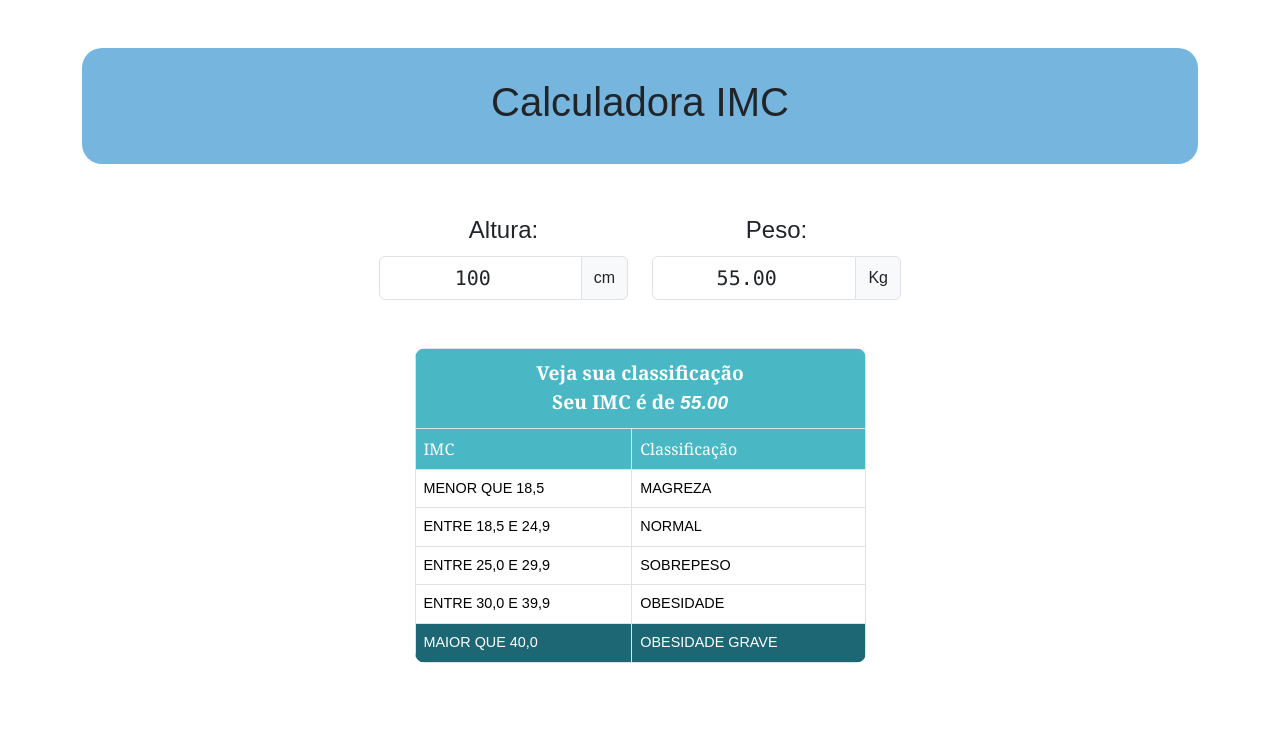
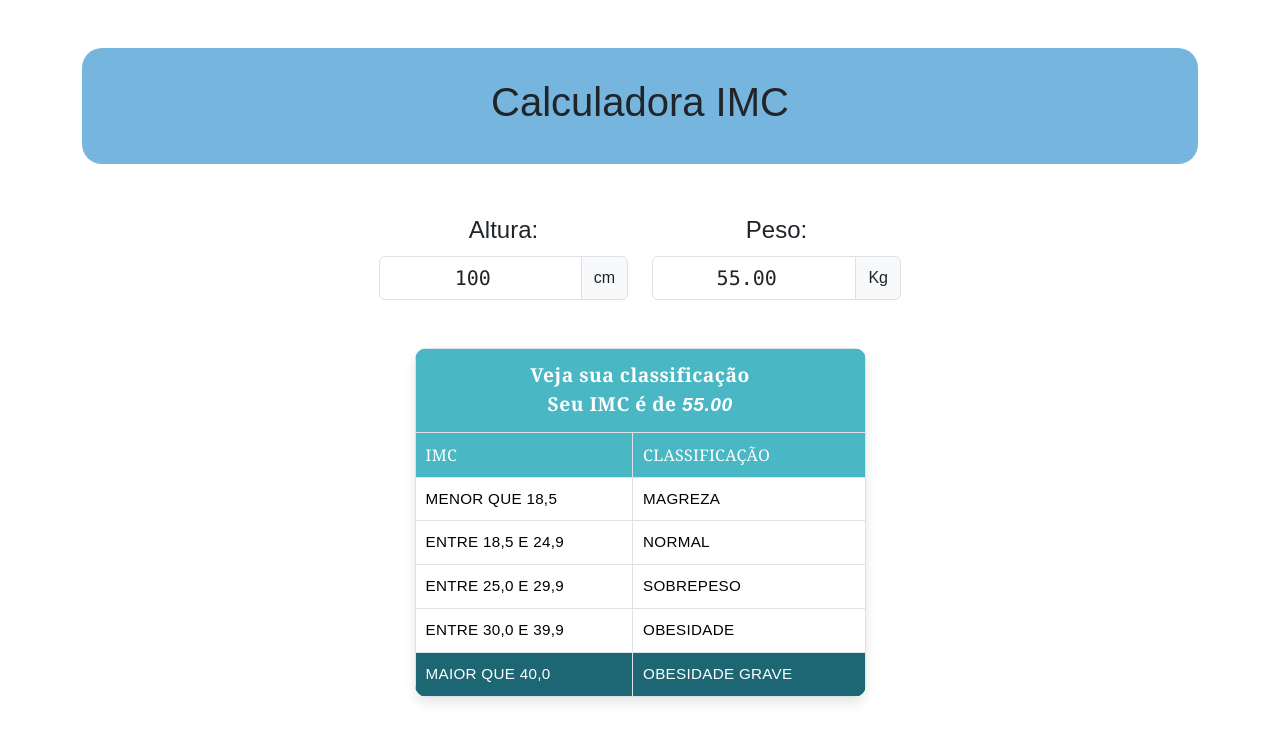
Before and after one commit to LigiaMayer/IMC, a React (Vite) app: page / in a window 1280 px wide. Shown: the top 742 px of the page. Built offline with nearby package versions, Linux system fonts and the light colour scheme.

Commit message:
Update index.jsx

```diff
--- a/src/components/Result/index.jsx
+++ b/src/components/Result/index.jsx
@@ -36,35 +36,35 @@ export default ({ imc }) => {
             imc: 'maior que 40,0',
             description: 'obesidade grave'
         }
-    ]
+    ];
 
     useEffect(() => {
         for (let idx = 0; idx < classification.length; idx++) {
             const item = classification[idx];
 
             if (imc > item.min && imc < item.max) {
-                const element = document.querySelectorAll(`.line_${idx}`)
+                const element = document.querySelectorAll(`.line_${idx}`);
                 element.forEach((line) => {
                     line.style.backgroundColor = '#1C6773';
                     line.style.color = '#fff';
-                })
+                });
             } else {
-                const element = document.querySelectorAll(`.line_${idx}`)
+                const element = document.querySelectorAll(`.line_${idx}`);
                 element.forEach((line) => {
                     line.style.backgroundColor = '';
                     line.style.color = '';
-                })
+                });
             }
         }
     }, [imc]);
 
     return (
-        <Row className='justify-content-center mt-5'>
+        <Row className="justify-content-center mt-5">
             <Col xs={5}>
-                <Table bordered style={{ borderRadius: '10px', overflow: 'hidden' }}>
+                <Table bordered style={{ borderRadius: '12px', overflow: 'hidden', boxShadow: '0 6px 12px rgba(0, 0, 0, 0.1)' }}>
                     <thead>
                         <tr>
-                            <th colSpan={2} className='text-center' style={{ backgroundColor: '#4AB8C4', color: 'white', fontFamily: 'Georgia, serif', fontSize: '1.2rem', padding: '10px' }}>
+                            <th colSpan={2} className="text-center" style={{ backgroundColor: '#4AB8C4', color: 'white', fontFamily: 'Georgia, serif', fontSize: '1.2rem', padding: '12px', letterSpacing: '0.5px' }}>
                                 Veja sua classificação<br />
                                 Seu IMC é de <i><b>{imc}</b></i>
                             </th>
@@ -72,13 +72,13 @@ export default ({ imc }) => {
                     </thead>
                     <tbody>
                         <tr>
-                            <td style={{ backgroundColor: '#4AB8C4', color: 'white', fontFamily: 'Georgia, serif', fontSize: '1rem', padding: '8px' }}>IMC</td>
-                            <td style={{ backgroundColor: '#4AB8C4', color: 'white', fontFamily: 'Georgia, serif', fontSize: '1rem', padding: '8px' }}>Classificação</td>
+                            <td style={{ backgroundColor: '#4AB8C4', color: 'white', fontFamily: 'Georgia, serif', fontSize: '1rem', padding: '10px', letterSpacing: '0.3px', textTransform: 'uppercase' }}>IMC</td>
+                            <td style={{ backgroundColor: '#4AB8C4', color: 'white', fontFamily: 'Georgia, serif', fontSize: '1rem', padding: '10px', letterSpacing: '0.3px', textTransform: 'uppercase' }}>Classificação</td>
                         </tr>
                         {classification.map((item, idx) => (
-                            <tr key={idx} className='text-uppercase' style={{ fontFamily: 'Georgia, serif', fontSize: '0.9rem' }}>
-                                <td className={`line_${idx}`} style={{ backgroundColor: '#D9F2F5', color: '#1C6773', padding: '8px' }}>{item.imc}</td>
-                                <td className={`line_${idx}`} style={{ backgroundColor: '#D9F2F5', color: '#1C6773', padding: '8px' }}>{item.description}</td>
+                            <tr key={idx} className="text-uppercase" style={{ fontFamily: 'Georgia, serif', fontSize: '0.95rem', letterSpacing: '0.3px' }}>
+                                <td className={`line_${idx}`} style={{ backgroundColor: '#E6EFED', color: '#1C6773', padding: '10px' }}>{item.imc}</td>
+                                <td className={`line_${idx}`} style={{ backgroundColor: '#E6EFED', color: '#1C6773', padding: '10px' }}>{item.description}</td>
                             </tr>
                         ))}
                     </tbody>
```
